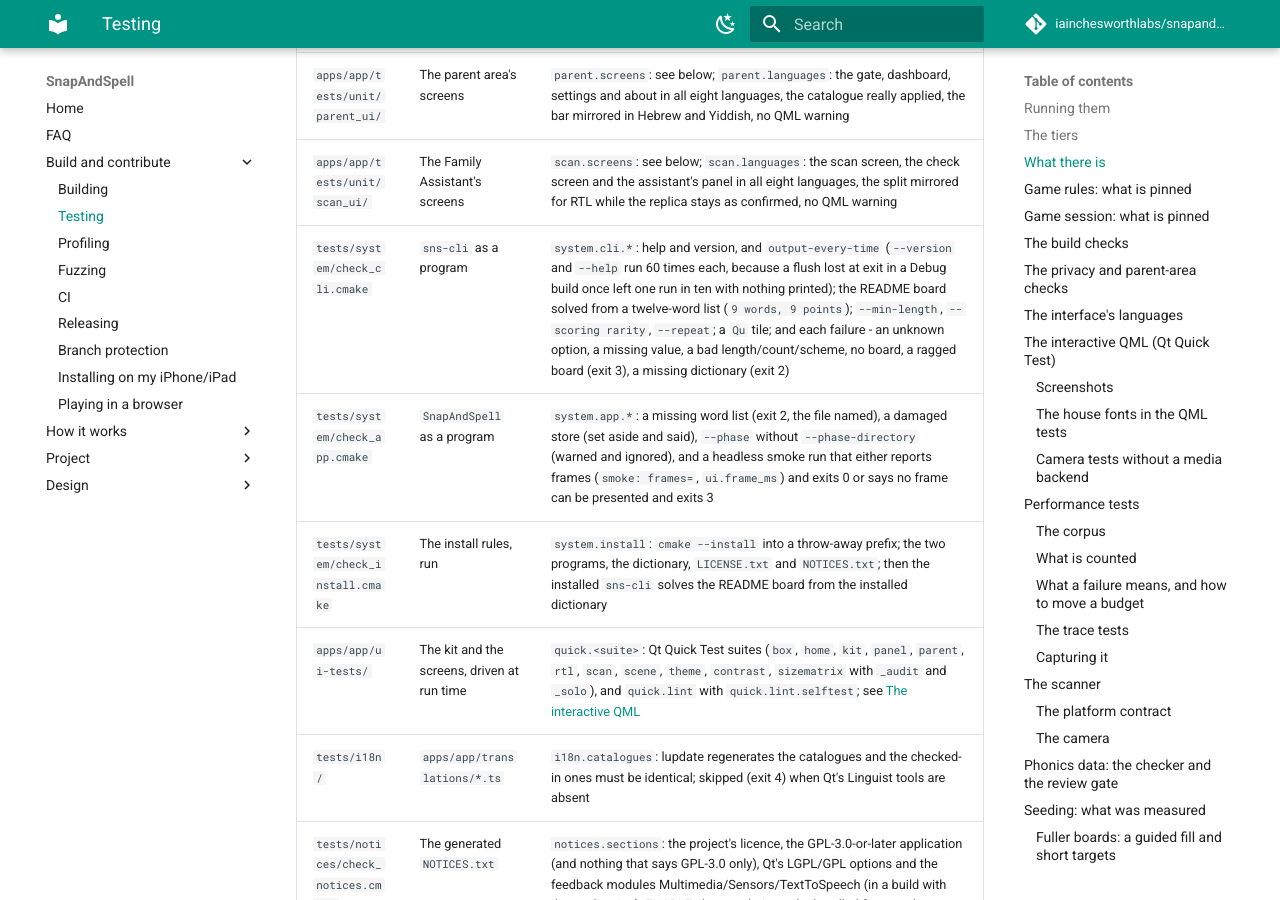
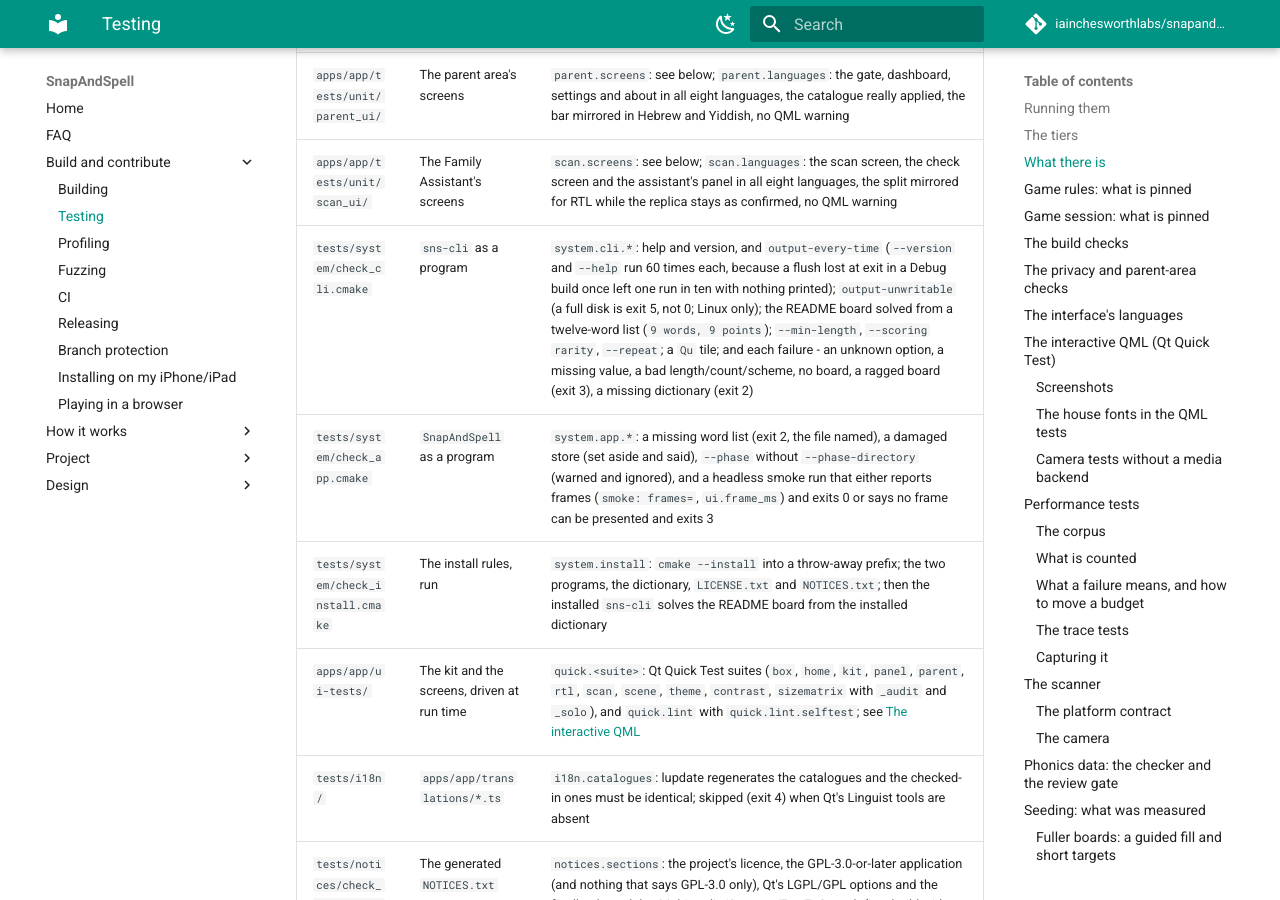
Before and after one commit to iainchesworthlabs/snapandspell, an MkDocs documentation site: the page built from docs/testing.md, in a window 1280 px wide and 900 px high, scrolled down 12633 px. Built offline with MkDocs 1.6.1 and Material for MkDocs 9.7.7, drawn with Linux system fonts in a browser that asks for light colours; comment, search, counter and statistics services are not loaded.

Commit message:
Test that a result that cannot be written is exit 5, to keep apps/cli above its coverage floor
Signed-off-by: Iain Chesworth <iain.chesworth@gmail.com>

```diff
--- a/docs/testing.md
+++ b/docs/testing.md
@@ -160,7 +160,7 @@ app and scanner suites' CTest labels (`camera`, `app`, `solo`, ...).
 | `apps/app/tests/unit/language_test.cpp` | `LanguageManager` (`apps/app/src/language_manager.*`), the catalogues in `apps/app/translations/`, the app's font chain | The eight catalogues are well formed, none of their messages marked `unfinished`, `vanished` or `obsolete`, no form empty, and the same messages as the English source. **That is not the same as translated**: a message left in English is a non-empty translation, and nothing counts those ([The interface's languages](#the-interfaces-languages)); every language's code, direction and fallback (Hebrew and Yiddish RTL, the rest LTR, the device's locale or English); applying a language installs its catalogue and turns the application's layout; and the eight sample sentences' glyphs are in the app's font chain (a Windows check today, skipped where the platform has no such fonts). Built only with `SNS_BUILD_APP` |
 | `apps/app/tests/unit/parent_ui/` | The parent area's screens | `parent.screens`: see below; `parent.languages`: the gate, dashboard, settings and about in all eight languages, the catalogue really applied, the bar mirrored in Hebrew and Yiddish, no QML warning |
 | `apps/app/tests/unit/scan_ui/` | The Family Assistant's screens | `scan.screens`: see below; `scan.languages`: the scan screen, the check screen and the assistant's panel in all eight languages, the split mirrored for RTL while the replica stays as confirmed, no QML warning |
-| `tests/system/check_cli.cmake` | `sns-cli` as a program | `system.cli.*`: help and version, and `output-every-time` (`--version` and `--help` run 60 times each, because a flush lost at exit in a Debug build once left one run in ten with nothing printed); the README board solved from a twelve-word list (`9 words, 9 points`); `--min-length`, `--scoring rarity`, `--repeat`; a `Qu` tile; and each failure - an unknown option, a missing value, a bad length/count/scheme, no board, a ragged board (exit 3), a missing dictionary (exit 2) |
+| `tests/system/check_cli.cmake` | `sns-cli` as a program | `system.cli.*`: help and version, and `output-every-time` (`--version` and `--help` run 60 times each, because a flush lost at exit in a Debug build once left one run in ten with nothing printed); `output-unwritable` (a full disk is exit 5, not 0; Linux only); the README board solved from a twelve-word list (`9 words, 9 points`); `--min-length`, `--scoring rarity`, `--repeat`; a `Qu` tile; and each failure - an unknown option, a missing value, a bad length/count/scheme, no board, a ragged board (exit 3), a missing dictionary (exit 2) |
 | `tests/system/check_app.cmake` | `SnapAndSpell` as a program | `system.app.*`: a missing word list (exit 2, the file named), a damaged store (set aside and said), `--phase` without `--phase-directory` (warned and ignored), and a headless smoke run that either reports frames (`smoke: frames=`, `ui.frame_ms`) and exits 0 or says no frame can be presented and exits 3 |
 | `tests/system/check_install.cmake` | The install rules, run | `system.install`: `cmake --install` into a throw-away prefix; the two programs, the dictionary, `LICENSE.txt` and `NOTICES.txt`; then the installed `sns-cli` solves the README board from the installed dictionary |
 | `apps/app/ui-tests/` | The kit and the screens, driven at run time | `quick.<suite>`: Qt Quick Test suites (`box`, `home`, `kit`, `panel`, `parent`, `rtl`, `scan`, `scene`, `theme`, `contrast`, `sizematrix` with `_audit` and `_solo`), and `quick.lint` with `quick.lint.selftest`; see [The interactive QML](#the-interactive-qml-qt-quick-test) |
```
Also changed, not shown: 2 other files.
